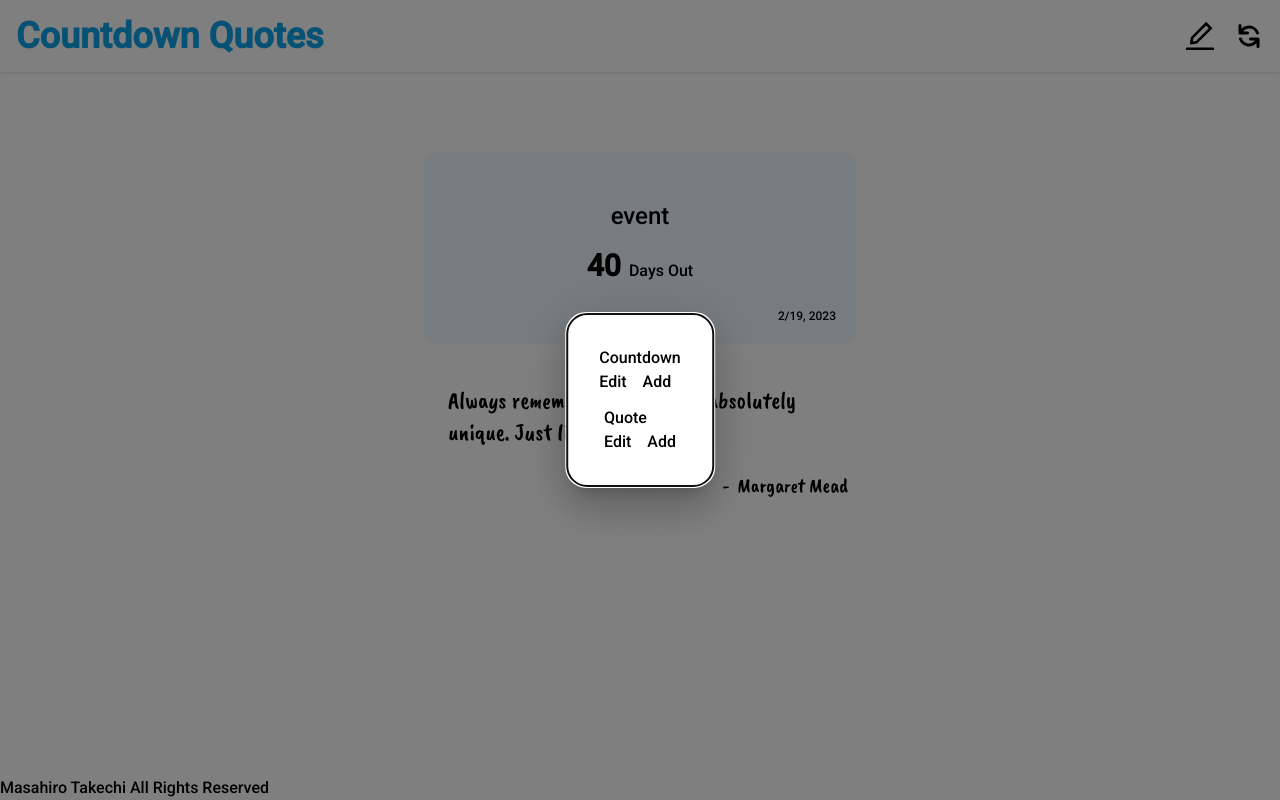
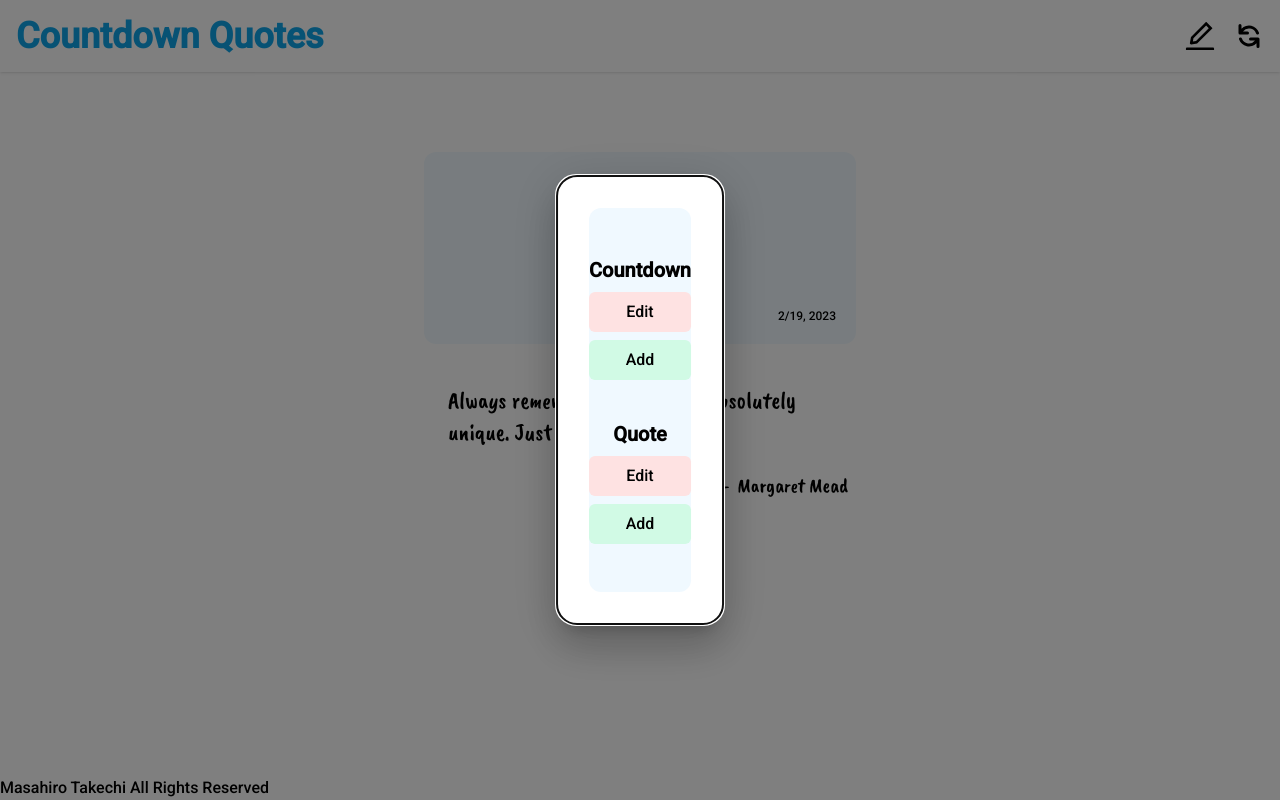
Before and after one commit to mtake986/countdown_quotes, a React (Create React App) app: page / in a window 1280 px wide. Both pictures are taken after a click on the icon 1200 px from the left and 36 px from the top of the page. Built offline with nearby package versions, Linux system fonts and the light colour scheme; no server answers.

Commit message:
design modal

```diff
--- a/src/pages/Modal/ModalContent.tsx
+++ b/src/pages/Modal/ModalContent.tsx
@@ -8,7 +8,8 @@ const ModalContent = () => {
   const { selectTypeAndAct, currPageNum } = useModalContext();
 
   return (
-    <div className="flex flex-col items-center gap-6">
+    <div className="w-full">
+      <div className="relative rounded-xl flex flex-col gap-4 items-center bg-sky-50 py-12">
         {currPageNum === 1 ? (
           <SelectType />
         ) : currPageNum === 2 ? (
@@ -16,6 +17,15 @@ const ModalContent = () => {
         ) : null}
         {currPageNum > 1 ? <GoPrev /> : null}
       </div>
+    </div>
+    // <div className="flex flex-col items-center justify-center sm:w-64">
+    //   {currPageNum === 1 ? (
+    //     <SelectType />
+    //   ) : currPageNum === 2 ? (
+    //     <div>welcome</div>
+    //   ) : null}
+    //   {currPageNum > 1 ? <GoPrev /> : null}
+    // </div>
   );
 };
 
--- a/src/pages/Modal/SelectType1/Cd/Add.tsx
+++ b/src/pages/Modal/SelectType1/Cd/Add.tsx
@@ -3,7 +3,14 @@ import { useModalContext } from "../../../../contexts/ModalContext";
 
 const Add = () => {
   const { handleSelectTypeAndAct } = useModalContext();
-  return <div onClick={() => handleSelectTypeAndAct("cd", "add")}>Add</div>;
+  return (
+    <div
+      className="w-full py-2 px-3 text-center bg-emerald-100 rounded-md hover:opacity-70 cursor-pointer"
+      onClick={() => handleSelectTypeAndAct("cd", "add")}
+    >
+      Add
+    </div>
+  );
 };
 
 export default Add;
--- a/src/pages/Modal/SelectType1/Cd/CdList.tsx
+++ b/src/pages/Modal/SelectType1/Cd/CdList.tsx
@@ -1,16 +1,16 @@
-import React from 'react'
+import React from "react";
 
 import Edit from "./Edit";
 import Add from "./Add";
 
 const CdList = () => {
   return (
-    <div>
-      <div>Countdown</div>
-      <div className="flex gap-4 items-center">
+    <div className="flex flex-col items-center">
+      <div className="mb-2 text-xl font-semibold">Countdown</div>
+      {/* <div className="sm:flex sm:gap-5"> */}
         <Edit />
         <Add />
-      </div>
+      {/* </div> */}
     </div>
   );
 };
--- a/src/pages/Modal/SelectType1/Cd/Edit.tsx
+++ b/src/pages/Modal/SelectType1/Cd/Edit.tsx
@@ -2,7 +2,14 @@ import React from "react";
 import { useModalContext } from "../../../../contexts/ModalContext";
 const Edit = () => {
   const { handleSelectTypeAndAct } = useModalContext();
-  return <div onClick={() => handleSelectTypeAndAct("cd", "edit")}>Edit</div>;
+  return (
+    <div
+      className="w-full py-2 px-3 mb-2 text-center bg-red-100 rounded-md hover:opacity-70 cursor-pointer"
+      onClick={() => handleSelectTypeAndAct("cd", "edit")}
+    >
+      Edit
+    </div>
+  );
 };
 
 export default Edit;
--- a/src/pages/Modal/SelectType1/Quote/Add.tsx
+++ b/src/pages/Modal/SelectType1/Quote/Add.tsx
@@ -3,7 +3,14 @@ import { useModalContext } from "../../../../contexts/ModalContext";
 
 const Add = () => {
   const { handleSelectTypeAndAct } = useModalContext();
-  return <div onClick={() => handleSelectTypeAndAct("q", "add")}>Add</div>;
+  return (
+    <div
+      className="w-full py-2 px-3 text-center bg-emerald-100 rounded-md hover:opacity-70 cursor-pointer"
+      onClick={() => handleSelectTypeAndAct("q", "add")}
+    >
+      Add
+    </div>
+  );
 };
 
 export default Add;
--- a/src/pages/Modal/SelectType1/Quote/Edit.tsx
+++ b/src/pages/Modal/SelectType1/Quote/Edit.tsx
@@ -3,7 +3,14 @@ import { useModalContext } from "../../../../contexts/ModalContext";
 
 const Edit = () => {
   const { handleSelectTypeAndAct } = useModalContext();
-  return <div onClick={() => handleSelectTypeAndAct("q", "edit")}>Edit</div>;
+  return (
+    <div
+      className="w-full py-2 px-3 mb-2 text-center bg-red-100 rounded-md hover:opacity-70 cursor-pointer"
+      onClick={() => handleSelectTypeAndAct("q", "edit")}
+    >
+      Edit
+    </div>
+  );
 };
 
 export default Edit;
--- a/src/pages/Modal/SelectType1/Quote/QuoteList.tsx
+++ b/src/pages/Modal/SelectType1/Quote/QuoteList.tsx
@@ -4,12 +4,10 @@ import Add from './Add';
 
 const QuoteList = () => {
   return (
-    <div>
-      <div>Quote</div>
-      <div className="flex gap-4 items-center">
-        <Edit />
-        <Add />
-      </div>
+    <div className="flex flex-col items-center">
+      <div className="mb-2 text-xl font-semibold">Quote</div>
+      <Edit />
+      <Add />
     </div>
   );
 };
--- a/src/pages/Modal/SelectType1/SelectType.tsx
+++ b/src/pages/Modal/SelectType1/SelectType.tsx
@@ -4,7 +4,7 @@ import QuoteList from "./Quote/QuoteList";
 
 const SelectType = () => {
   return (
-    <div className='flex flex-col items-center gap-3 '>
+    <div className='gap-10 flex flex-col'>
       <CdList />
       <QuoteList />
     </div>
```
Lines whose indentation alone changed are shown as unchanged.
